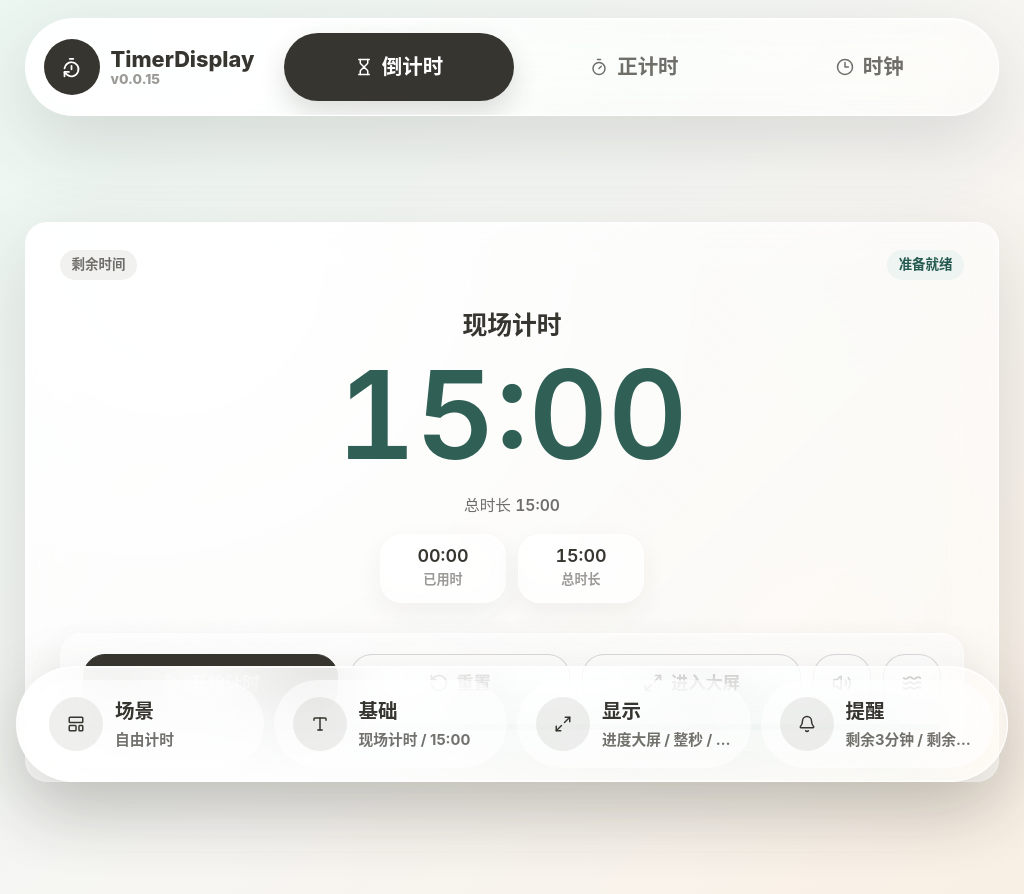
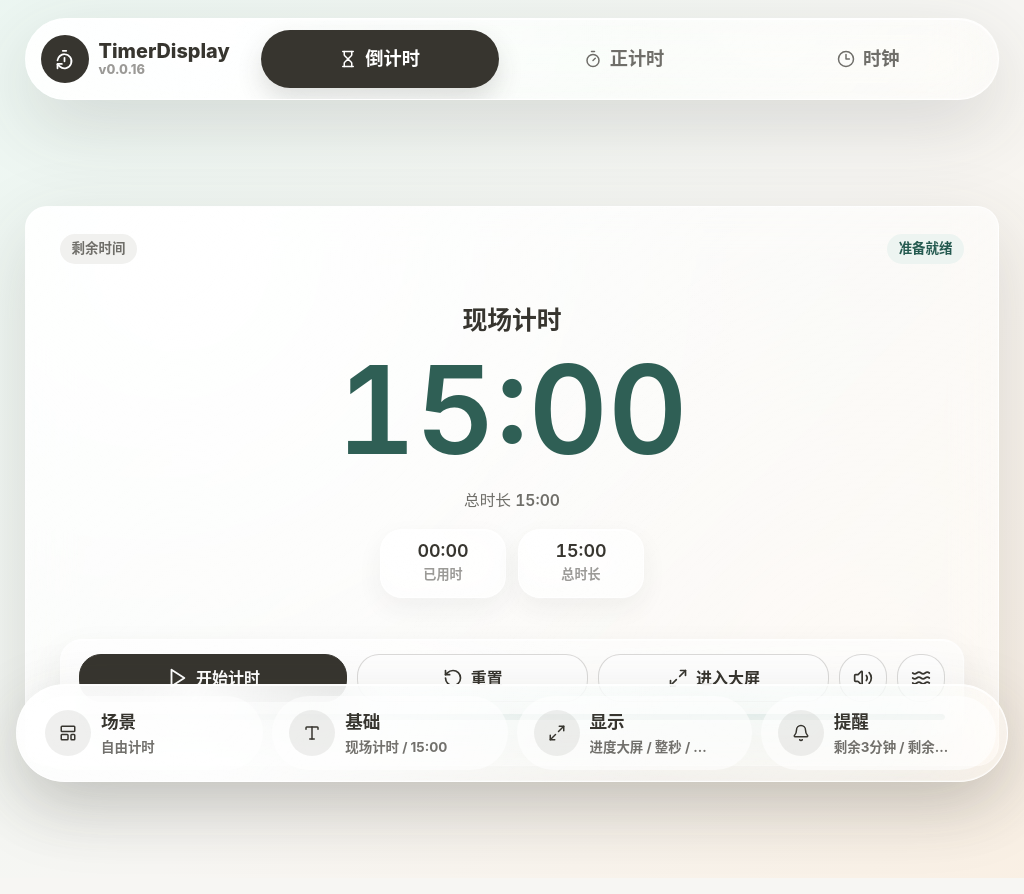
Before and after one commit to nowscott/TimerDisplay, a React (Vite) app: page / in a window 1024 px wide. Built offline with nearby package versions, Linux system fonts and the light colour scheme.

Commit message:
Release v0.0.16

```diff
--- a/package.json
+++ b/package.json
@@ -1,6 +1,6 @@
 {
   "name": "timer-display",
-  "version": "0.0.15",
+  "version": "0.0.16",
   "private": false,
   "description": "中文网页现场计时工具，适合课堂、公开课、赛课和会议现场投屏。",
   "license": "MIT",
--- a/src/styles/animations-responsive.css
+++ b/src/styles/animations-responsive.css
@@ -180,34 +180,34 @@
   .mode-dock {
     width: 100%;
     grid-template-columns: minmax(210px, auto) minmax(0, 1fr);
-    gap: 16px;
-    padding: 14px;
+    gap: 14px;
+    padding: 11px;
   }
 
   .mode-dock-brand {
-    gap: 11px;
-    padding-right: 14px;
+    gap: 10px;
+    padding-right: 12px;
   }
 
   .mode-dock-brand__icon {
-    width: 56px;
-    height: 56px;
+    width: 48px;
+    height: 48px;
   }
 
   .mode-dock-brand__text {
-    font-size: 1.36rem;
+    font-size: 1.24rem;
   }
 
   .mode-dock-version {
-    font-size: 0.86rem;
+    font-size: 0.8rem;
   }
 
   .mode-tab {
     justify-content: center;
-    min-height: 68px;
-    gap: 9px;
-    padding: 0 22px;
-    font-size: 1.28rem;
+    min-height: 58px;
+    gap: 8px;
+    padding: 0 20px;
+    font-size: 1.14rem;
   }
 
   .mode-tab__detail {
@@ -255,12 +255,12 @@
 
   .stage-footer {
     gap: 12px;
-    padding: 20px 22px;
+    padding: 17px 20px;
   }
 
   .timer-controls {
     display: grid;
-    grid-template-columns: minmax(220px, 1fr) repeat(2, minmax(170px, 0.86fr)) repeat(2, 58px);
+    grid-template-columns: minmax(205px, 1fr) repeat(2, minmax(160px, 0.86fr)) repeat(2, 52px);
     align-items: center;
     gap: 12px;
     width: 100%;
@@ -273,12 +273,26 @@
   }
 
   .timer-controls .icon-button {
-    min-height: 58px;
+    min-height: 52px;
   }
 
   .timer-controls .control-button {
-    min-height: 58px;
-    font-size: 1.08rem;
+    min-height: 52px;
+    font-size: 1rem;
+  }
+
+  .timer-stage--mode-countdown .stage-footer {
+    padding: 14px 18px;
+  }
+
+  .timer-stage--mode-countdown .timer-controls {
+    grid-template-columns: minmax(190px, 1fr) repeat(2, minmax(150px, 0.86fr)) repeat(2, 48px);
+    gap: 10px;
+  }
+
+  .timer-stage--mode-countdown .timer-controls .control-button,
+  .timer-stage--mode-countdown .timer-controls .icon-button {
+    min-height: 48px;
   }
 
   .config-dock-shell {
@@ -286,30 +300,30 @@
   }
 
   .config-dock {
-    gap: 10px;
-    padding: 13px;
+    gap: 9px;
+    padding: 11px;
     overflow: hidden;
   }
 
   .config-dock-button {
     flex: 1 1 0;
-    min-height: 88px;
-    gap: 12px;
-    padding: 0 18px;
+    min-height: 74px;
+    gap: 10px;
+    padding: 0 16px;
   }
 
   .config-dock-button__icon {
-    width: 54px;
-    height: 54px;
+    width: 46px;
+    height: 46px;
   }
 
   .config-dock-button__text span {
-    font-size: 1.22rem;
+    font-size: 1.1rem;
   }
 
   .config-dock-button__text small {
     max-width: 13ch;
-    font-size: 0.92rem;
+    font-size: 0.84rem;
   }
 
   .config-dock-status,
```
Also changed, not shown: 2 other files (tests, documents, lock files or other folders).
